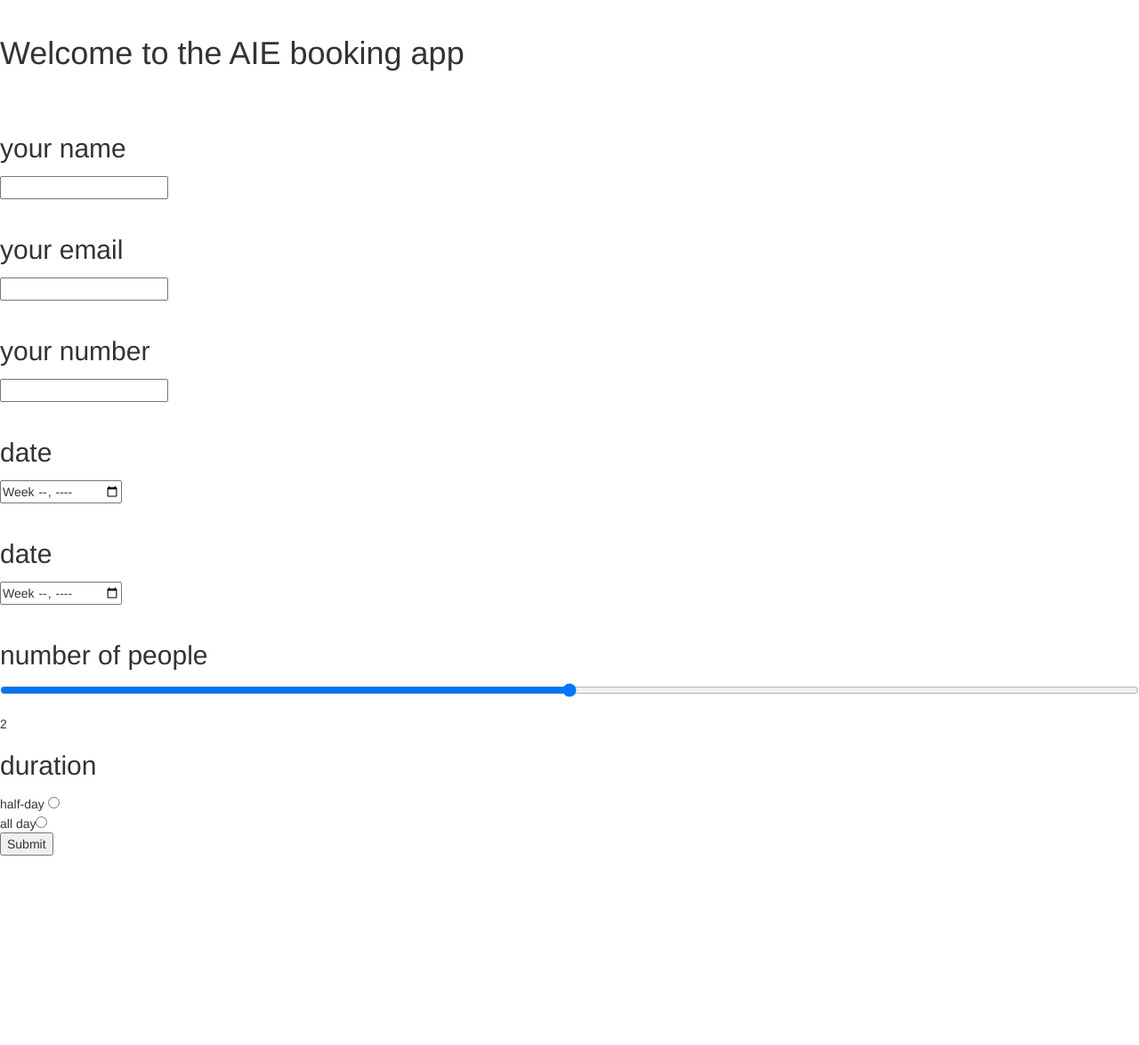
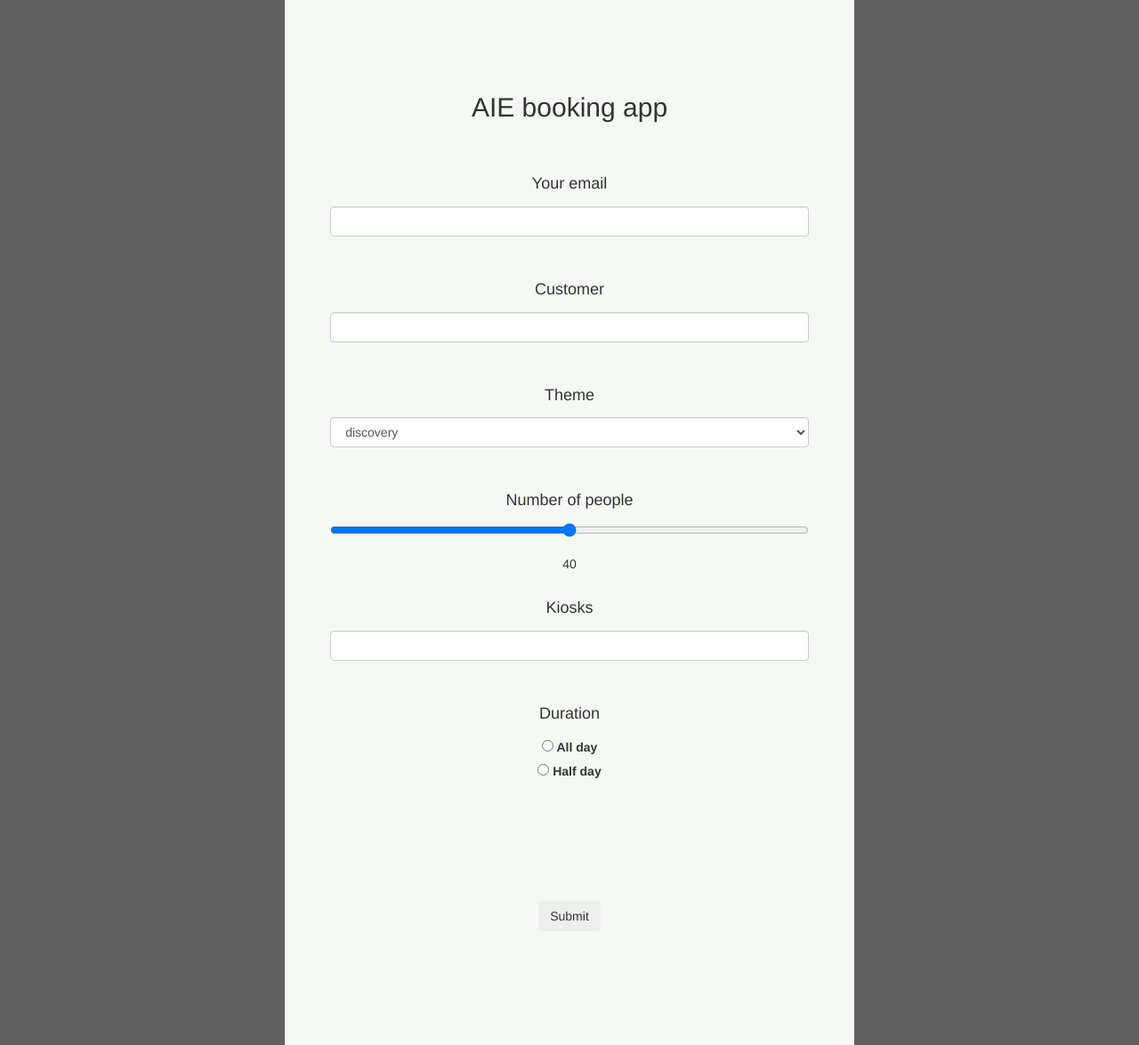
Before and after one commit to bendedi/booking_app, a Django app: template booking_tool/templates/booking_tool/index.html in a window 1280 px wide. Shown: the whole page at 89% size. Before the commit the page ends 962 px from the top, so only its background shows below. Run offline with Django 3.2, Linux system fonts and the light colour scheme; the template is opened without the code that fills it, so the values that code supplies are empty; some libraries are stand-ins or nearby versions.

Commit message:
partie 1 formulaire

```diff
--- a/booking_tool/static/script_personnalise.js
+++ b/booking_tool/static/script_personnalise.js
@@ -2,3 +2,34 @@ function updateNumber(nbPersonne) {
     toShow= document.getElementById("showNumber");
     toShow.innerHTML=nbPersonne
 }
+function hiddeDayTime() {
+    containerHidding= document.getElementById("toshow")
+    containerHidding.innerHTML= ""
+    //containerStyle= document.getElementById("sub")
+    //containerStyle.style.marginTop = "10vh";
+}
+
+function showDayTime() {
+    var user = 1 ;
+    containerShow= document.getElementById("toshow")
+    containerShow.innerHTML= `<div class="form-check">
+                <input class="plage" type="radio" name="exampleRadios1">
+                <label class="form-check-label" for="exampleRadios2">
+                Morning
+                </label>
+                </div>
+                <div class="form-check">
+                <input class="form-check-input" type="radio" name="exampleRadios1" >
+                <label class="form-check-label" for="exampleRadios2">
+                Afternoon
+                </label>
+                </div>
+                <div class="form-check">
+                <input class="form-check-input" type="radio" name="exampleRadios1" >
+                <label class="form-check-label" for="exampleRadios2">
+                Whatever
+                </label>
+                </div>`
+    //containerStyle= document.getElementById("sub")
+    //containerStyle.style.marginTop = "0%";
+}
--- /dev/null
+++ b/booking_tool/static/style.css
@@ -0,0 +1,18 @@
+article
+{
+	text-align: center;
+	padding-top: 5%;
+	padding-bottom: 10%;
+	background-color: #f4f9f4 ;
+	width: 50%;
+	margin-left: auto;
+	margin-right: auto;
+	padding-left: 4%;
+	padding-right:4%;
+}
+body {
+background-color: #616161;
+}
+.radio1{
+	height: 15em;
+}
--- a/booking_tool/templates/booking_tool/index.html
+++ b/booking_tool/templates/booking_tool/index.html
@@ -4,8 +4,9 @@
     <meta http-equiv="X-UA-Compatible" content="IE=edge">
     <title>AIE booking tool</title>
 
-        <link rel="stylesheet" href="https://stackpath.bootstrapcdn.com/bootstrap/4.1.3/css/bootstrap.min.css" integrity="sha384-MCw98/SFnGE8fJT3GXwEOngsV7Zt27NXFoaoApmYm81iuXoPkFOJwJ8ERdknLPMO" crossorigin="anonymous">
-        <link href="//netdna.bootstrapcdn.com/bootstrap/3.0.0/css/bootstrap.min.css" rel="stylesheet" id="bootstrap-css">
+        <link href="//maxcdn.bootstrapcdn.com/bootstrap/3.3.0/css/bootstrap.min.css" rel="stylesheet" id="bootstrap-css">
+<script src="//maxcdn.bootstrapcdn.com/bootstrap/3.3.0/js/bootstrap.min.js"></script>
+<script src="//code.jquery.com/jquery-1.11.1.min.js"></script>
         {% load static %}
         <script src="{% static 'script_personnalise.js' %}" type="text/javascript"></script>
         <link href="{% static 'style.css' %}" rel="stylesheet">
@@ -13,53 +14,75 @@
         <article>
             <form action="{% url 'send' %}" method=post>
                 {% csrf_token %}
-                <h1>Welcome to the AIE booking app</h1>
+                <h2>
+                    AIE booking app
+                </h2>
                 <br>
                 <br>
-                <label for="name">
-                    <h2>your name</h2>
+                <label for="contact">
+                    <h4>Your email</h4>
                 </label>
                 <br>
-                <input type="text" name="name"><br>
+                <input  class="form-control" type="email" name="contact" required><br>
                 <br>
-                <label for="contact">
-                    <h2>your email</h2>
+                <label for="customer">
+                    <h4>Customer</h4>
                 </label>
                 <br>
-                <input type="email" name="contact"><br>
+                <input   class="form-control" type="text" name="customer" required><br>
                 <br>
-                <label for="name">
-                    <h2>your number</h2>
+                <label for="theme">
+                    <h4>Theme</h4>
                 </label>
                 <br>
-                <input type="number" name="number"><br>
+                <select  class="form-control" name="theme" required>
+                    <option value="discovery">discovery</option>
+                    <option value="device">device</option>
+                    <option value="wswp">WSWP</option>
+                    <option value="D_Day">D Day</option>
+                </select>
                 <br>
-                <label for="week">
-                    <h2>date</h2>
+                <br>
+                <label for="number">
+                    <h4>Number of people</h4>
                 </label>
                 <br>
-                <input type="week" name="week"><br>
+                <input id ="rangePersonne"type="range" min="2" max="80" step="1" name="number" oninput="updateNumber(this.value)" onchange="updateNumber(this.value)" required>
                 <br>
-                <label for="week">
-                    <h2>date</h2>
+                <span id="showNumber">40</span>
+                <br>
+                <br>
+                <label for="kiosks">
+                    <h4>Kiosks</h4>
                 </label>
                 <br>
-                <input type="week" name="week"><br>
+                <input  class="form-control" type="number" min="1" max="7" step="1" name="kiosks" required>
                 <br>
-                <label for="number">
-                    <h2>number of people</h2>
-                </label>
                 <br>
-                <input id ="rangePersonne"type="range" min="2" max="80" step="1" name="number" oninput="updateNumber(this.value)" onchange="updateNumber(this.value)"><br>
-                <span id="showNumber">2</span>
+                <section class="radio1">
+                    <label for="time">
+                        <h4>Duration</h4>
+                    </label>
+                    <div class="form-check">
+                    <input onchange = "hiddeDayTime()" class="form-check-input" type="radio" name="exampleRadios" required>
+                    <label class="form-check-label" for="exampleRadios2">
+                    All day
+                    </label>
+                    </div>
+                    <div class="form-check">
+                    <input  onchange = "showDayTime()" class="form-check-input" type="radio" name="exampleRadios" required>
+                    <label class="form-check-label" for="exampleRadios2">
+                    Half day
+                    </label>
+                    </div>
+                    <br>
+                    <div id="toshow">
+                    </div>
+                </section>
                 <br>
-                <label for="time">
-                    <h2>duration</h2>
-                </label>
-                <br>
-                half-day <input type="radio" name="horaire"><br>
-                all day<input type="radio" name="horaire"><br>
-                <input type="submit" value="Submit">
+                <div class="submit">
+                <input class="btn btn-secondary" id="sub" type="submit" value="Submit" required>
+                </div>
             </form>
         </article>
     </body>
```
